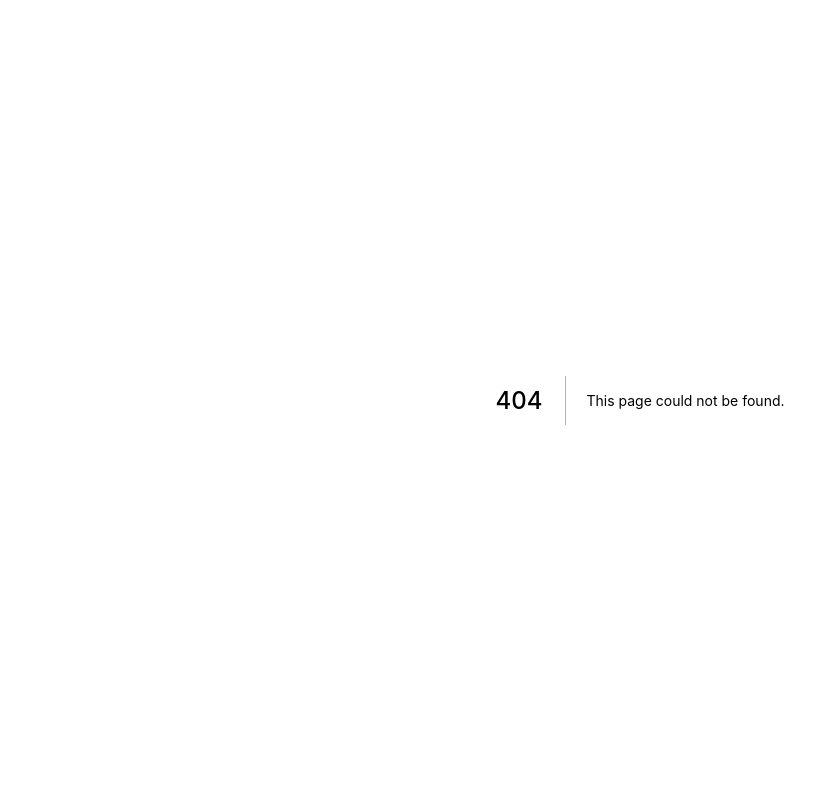
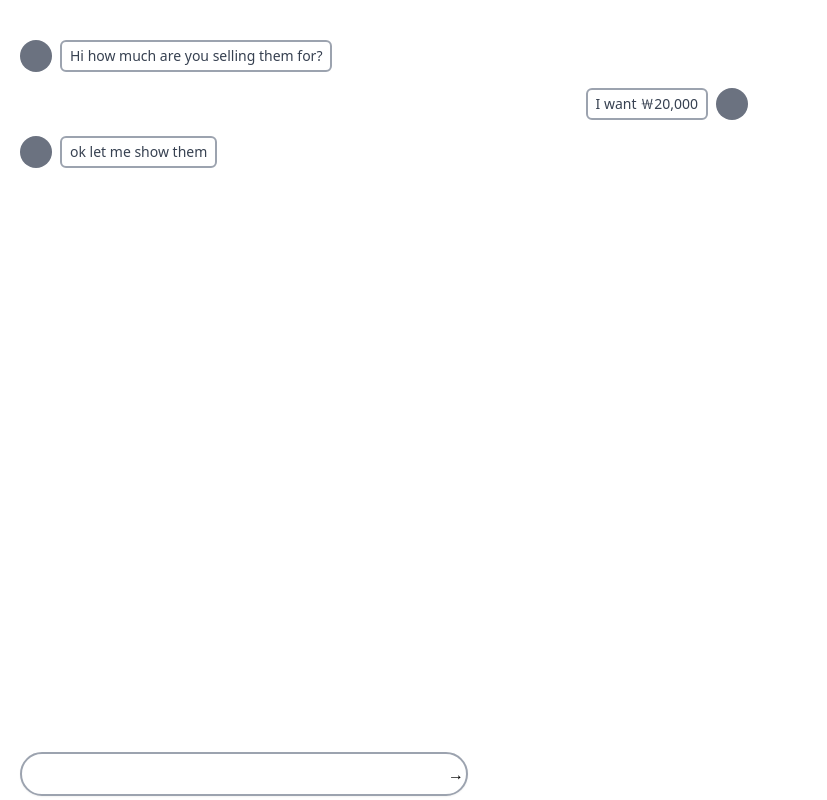
Before and after one commit to MinKi1506/Carrot-Market, a Next.js app in the folder minki-carrot-market/: page /chats/1 in a window 1280 px wide. Before the commit this address had no page. Shown: the whole page, without its empty margins (0-827 px from the left). Built offline with nearby package versions, Linux system fonts and the light colour scheme.

Commit message:
Create [id].tsx

```diff
--- /dev/null
+++ b/minki-carrot-market/pages/chats/[id].tsx
@@ -0,0 +1,41 @@
+import type { NextPage } from "next";
+
+const ChatDetail: NextPage = () => {
+  return (
+    <div className="flex flex-col gap-4 px-5 py-10 max-w-3xl">
+      <div className="flex space-x-2">
+        <div className="bg-gray-500 w-8 h-8 rounded-full" />
+        <div className="px-2 border-2 border-gray-400 rounded-md max-w-md flex items-center">
+          <span className="text-sm text-gray-700">
+            Hi how much are you selling them for?{" "}
+          </span>
+        </div>
+      </div>
+      <div className="flex flex-row-reverse space-x-2 space-x-reverse">
+        <div className="bg-gray-500 w-8 h-8 rounded-full" />
+        <div className="px-2 border-2 border-gray-400 rounded-md max-w-md flex items-center">
+          <span className="text-sm text-gray-700">I want ￦20,000</span>
+        </div>
+      </div>
+      <div className="flex space-x-2">
+        <div className="bg-gray-500 w-8 h-8 rounded-full" />
+        <div className="px-2 border-2 border-gray-400 rounded-md max-w-md flex items-center">
+          <span className="text-sm text-gray-700">ok let me show them</span>
+        </div>
+      </div>
+      <div className="fixed max-w-md bottom-1 w-full">
+        <div className="relative flex items-center gap-2">
+          <input
+            type="text"
+            className="shadow-sm w-full border-2 focus:ring-orange-500 rounded-full border-gray-400 focus:border-orange-500"
+          />
+          <span className="absolute right-1 hover:text-orange-600 cursor-pointer">
+            &rarr;
+          </span>
+        </div>
+      </div>
+    </div>
+  );
+};
+
+export default ChatDetail;
```
